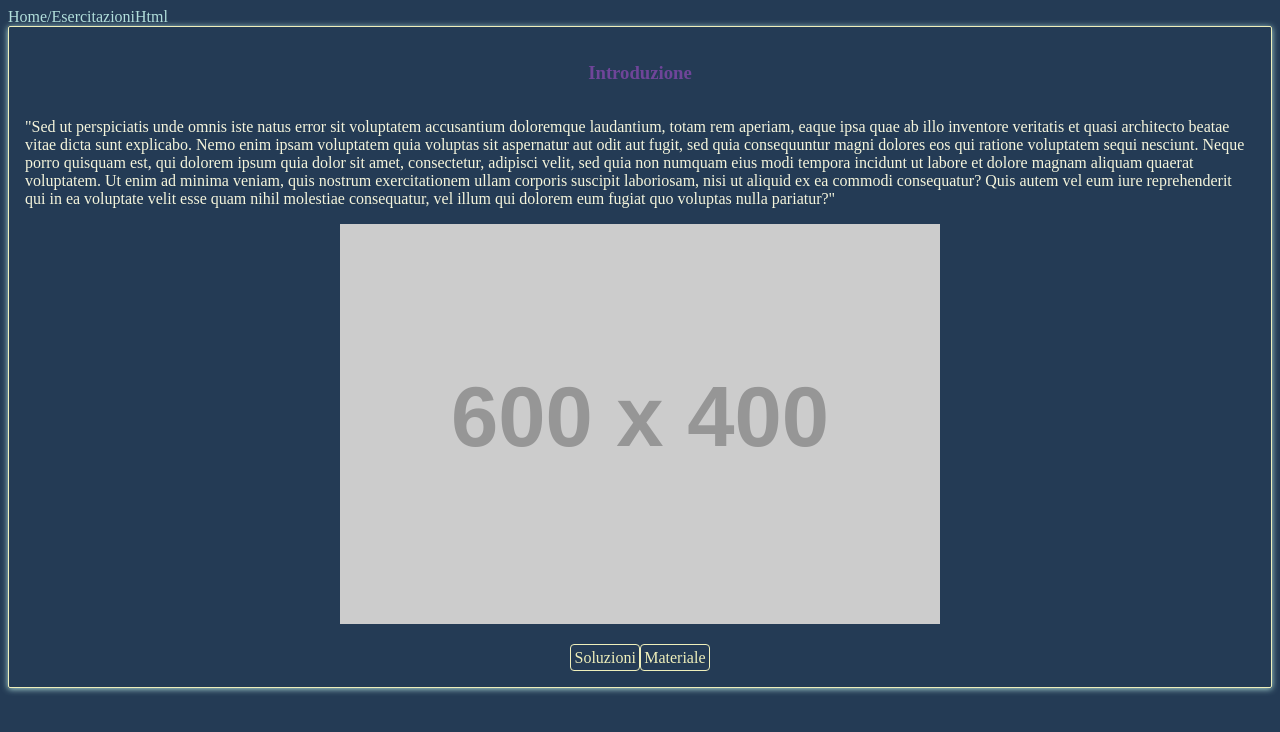
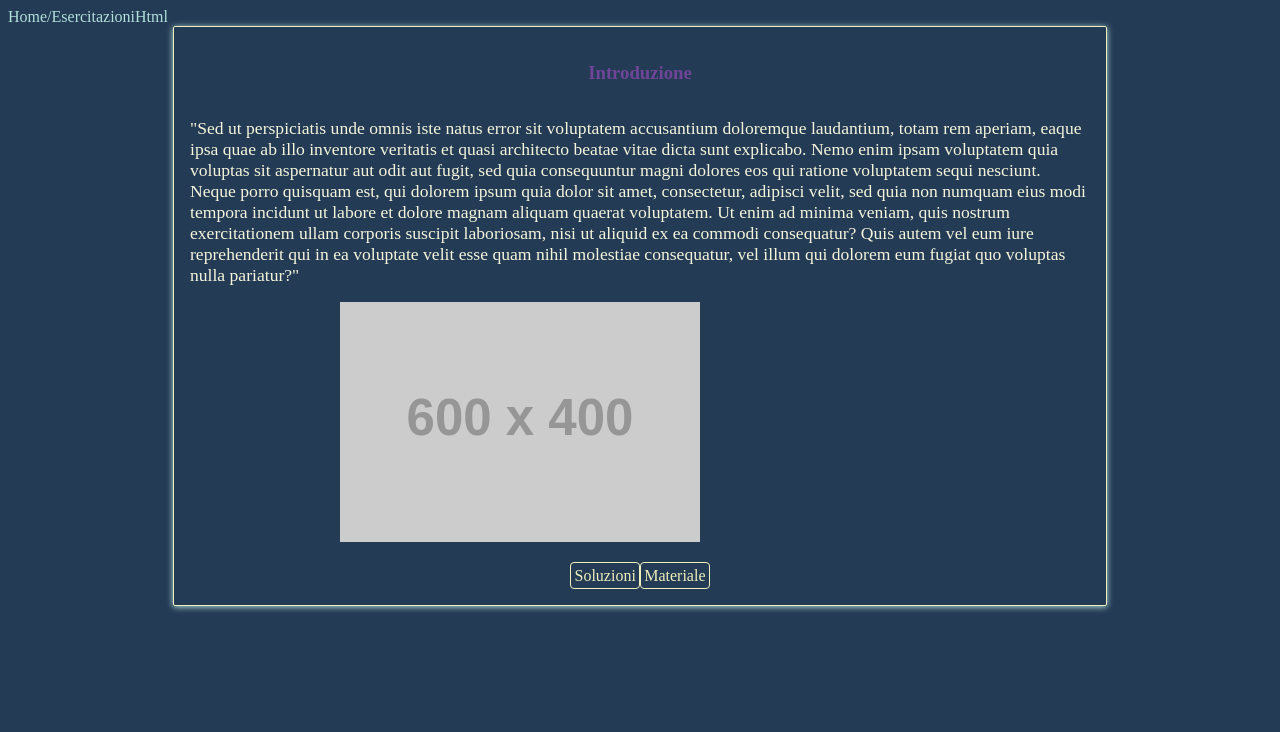
Before and after one commit to simogee/Esercitazione_techweb, a plain HTML site: page Esercitazione_Consegna/esercizi/esercitazionihtml/introduzione.html in a window 1280 px wide. Drawn offline with Linux system fonts and the light colour scheme; placeholder pictures from the web are drawn by us.

Commit message:
fine responsivness

```diff
--- a/Esercitazione_Consegna/esercizi/esercitazionihtml/introstyle.css
+++ b/Esercitazione_Consegna/esercizi/esercitazionihtml/introstyle.css
@@ -57,3 +57,42 @@ a{
 
     justify-content: center;
 }
+
+
+@media (min-width: 480px) {
+  .Esercizio.container {
+    max-width: 90%;
+    margin: 0 auto;
+  }
+
+  .Testo.Esercizio {
+    font-size: 1rem;
+  }
+}
+
+
+@media (min-width: 768px) {
+  .Immagine.esplicativa { /     *container*/
+    display: flex;
+    justify-content: center;
+  }
+
+  .Immagine.esplicativa img {
+    max-width: 60%;
+  }
+}
+
+
+@media (min-width: 1024px) {
+  .Esercizio.container {
+    max-width: 900px;
+  }
+
+  .Immagine.esplicativa img {
+    max-width: 60%;
+  }
+
+  .Testo.Esercizio {
+    font-size: 1.1rem;
+  }
+}
```
Also changed, not shown: Esercitazione_Consegna/esercizi/style.css (+4 -4 lines).
